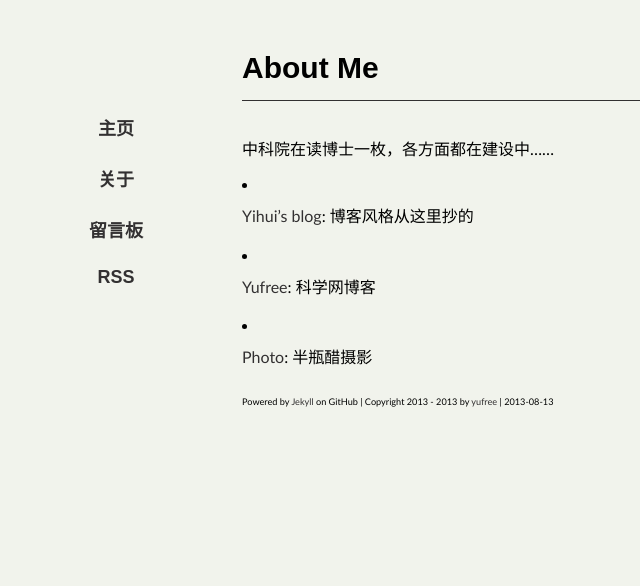
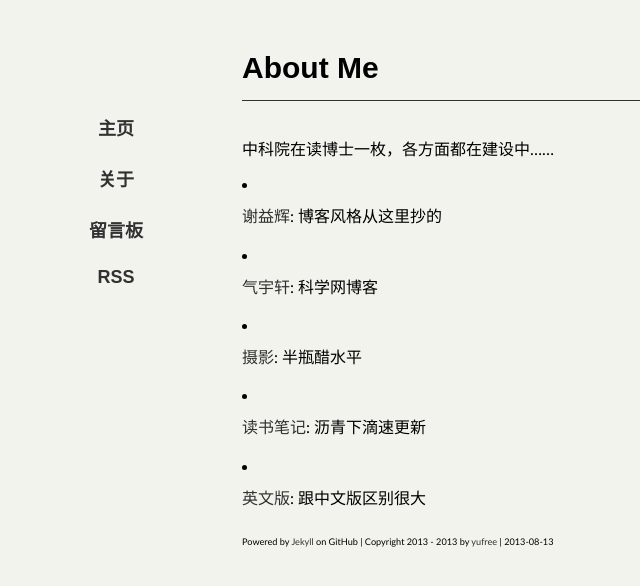
Before and after one commit to yufree/blogcn, a Jekyll site: the page built from about/index.md, in a window 1280 px wide. Shown: the top 586 px of the page, without its empty margins (98-738 px from the left). Built offline with Jekyll 4.4.1, drawn with Linux system fonts in a browser that asks for light colours; some web fonts are replaced; Markdown is read by kramdown in place of the engine named in the settings.

Commit message:
add page links

```diff
--- a/about/index.md
+++ b/about/index.md
@@ -5,8 +5,12 @@ layout: page
 
 中科院在读博士一枚，各方面都在建设中……
 
-- [Yihui's blog](http://yihui.name): 博客风格从这里抄的
+- [谢益辉](http://yihui.name): 博客风格从这里抄的
 
-- [Yufree](http://blog.sciencenet.cn/u/yufree): 科学网博客
+- [气宇轩](http://blog.sciencenet.cn/u/yufree): 科学网博客
 
-- [Photo](http://yufree.diandian.com/): 半瓶醋摄影
+- [摄影](http://yufree.diandian.com/): 半瓶醋水平
+
+- [读书笔记](https://yufreecas.blogspot.com/): 沥青下滴速更新
+
+- [英文版](http://yufree.github.io/blog/): 跟中文版区别很大
```
